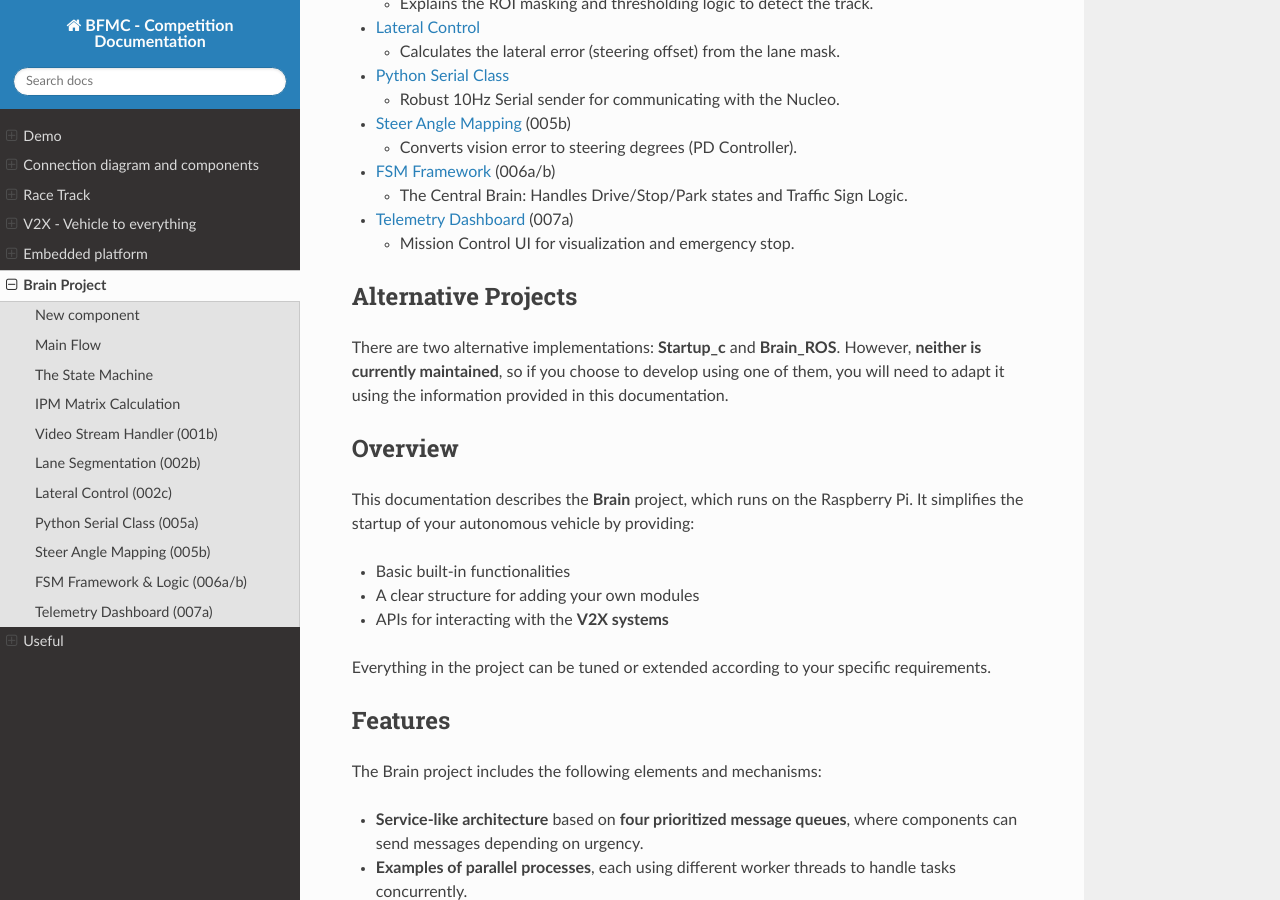
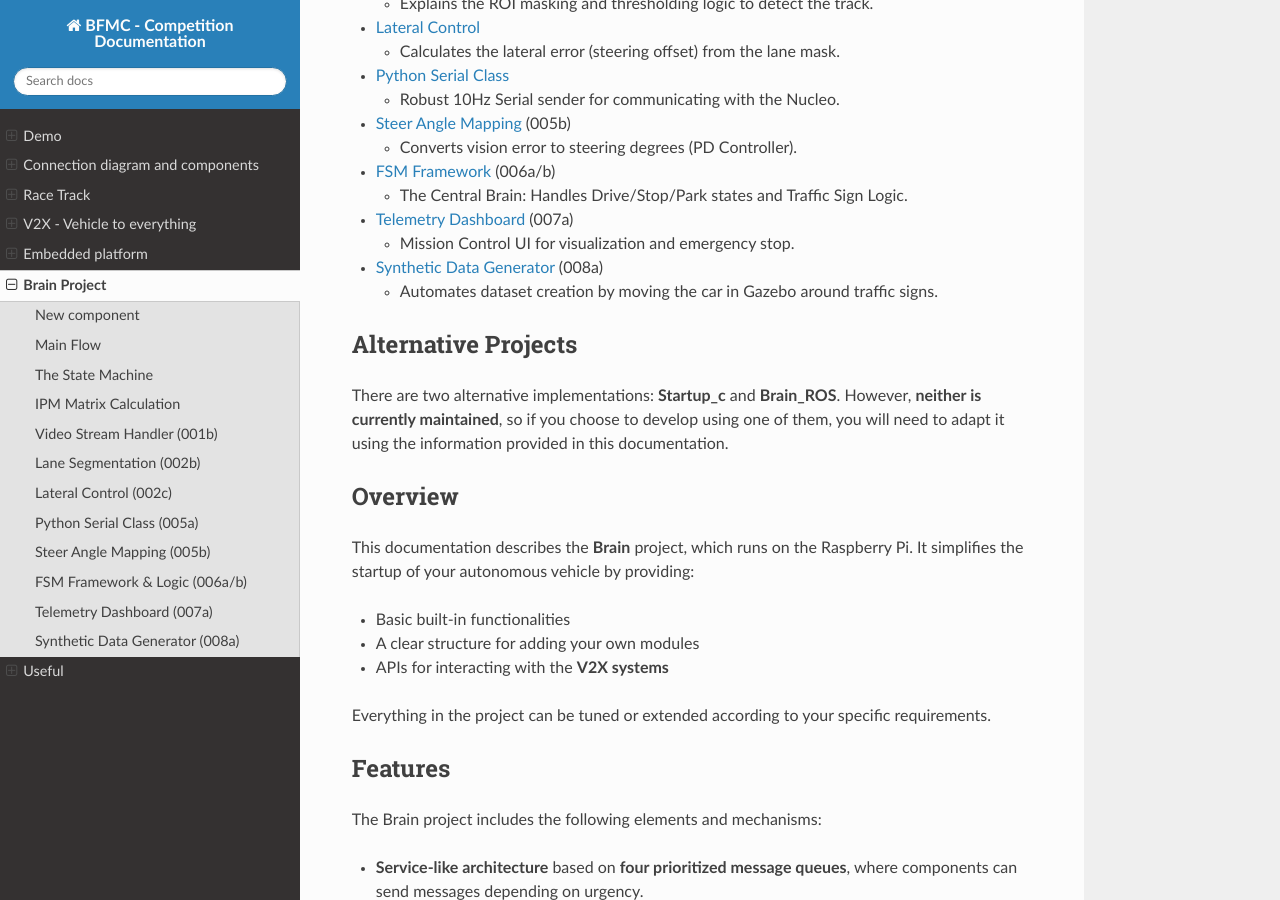
Before and after one commit to RAVEN-GP/raven-documentation, a Sphinx documentation site: the page built from source/data/brain.rst, in a window 1280 px wide and 900 px high, scrolled down 432 px. Built offline with Sphinx 7.4.7 and the Read the Docs theme 3.1.0, drawn with Linux system fonts in a browser that asks for light colours.

Commit message:
docs: add Synthetic Data Generator (008a) documentation [Team B]

```diff
--- a/source/data/brain.rst
+++ b/source/data/brain.rst
@@ -16,6 +16,7 @@ Brain Project
    brain/steering_mapper
    brain/fsm
    brain/dashboard
+   brain/synthetic_capture
 
 * :doc:`New component <brain/newComponent>`
 
@@ -60,6 +61,10 @@ Brain Project
 * :doc:`Telemetry Dashboard <brain/dashboard>` (007a)
 
   - Mission Control UI for visualization and emergency stop.
+
+* :doc:`Synthetic Data Generator <brain/synthetic_capture>` (008a)
+
+  - Automates dataset creation by moving the car in Gazebo around traffic signs.
 
 Alternative Projects
 --------------------
```
Also changed, not shown: README.md (+4 -0 lines), source/data/brain/synthetic_capture.rst (added, +30 -0 lines).
